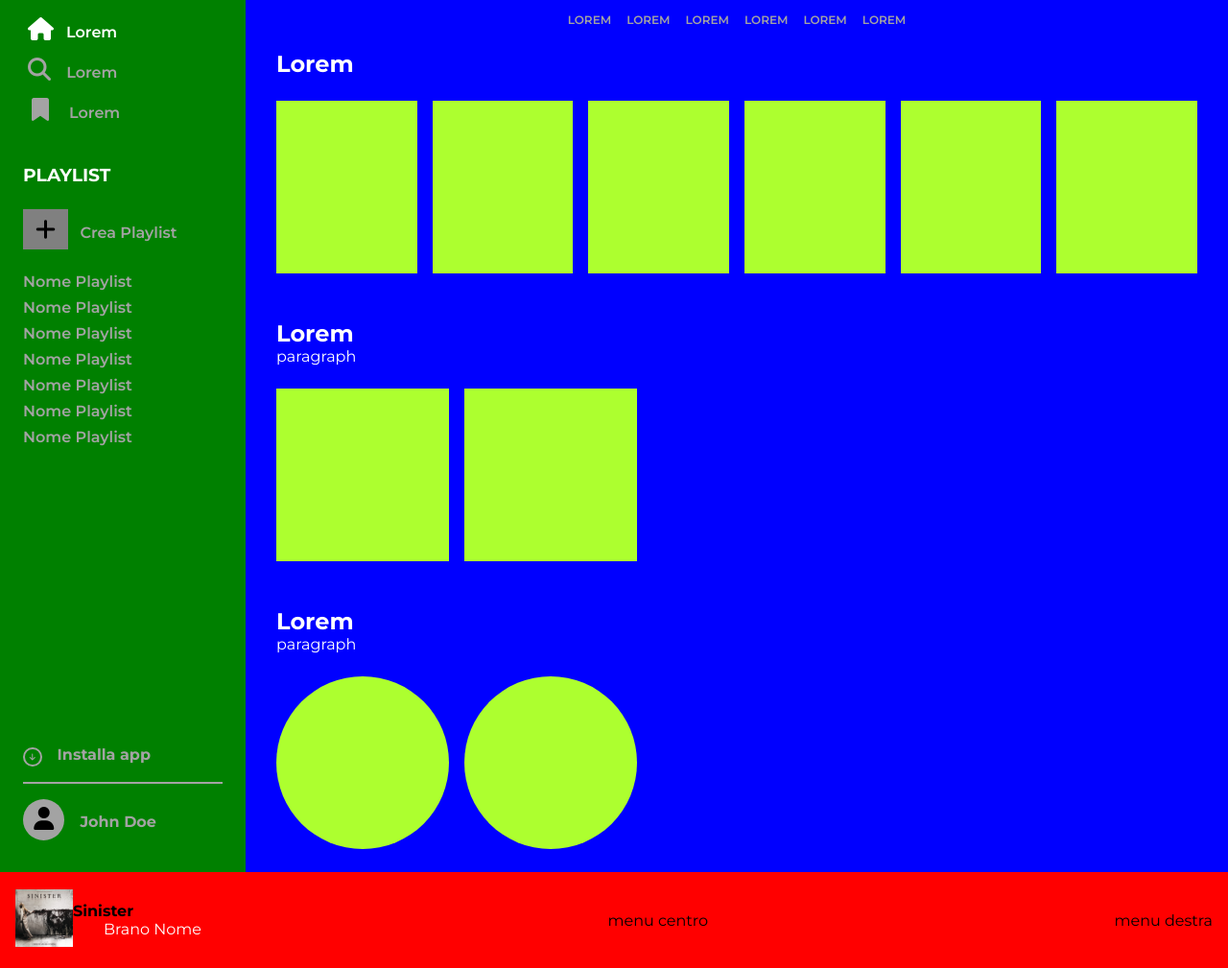
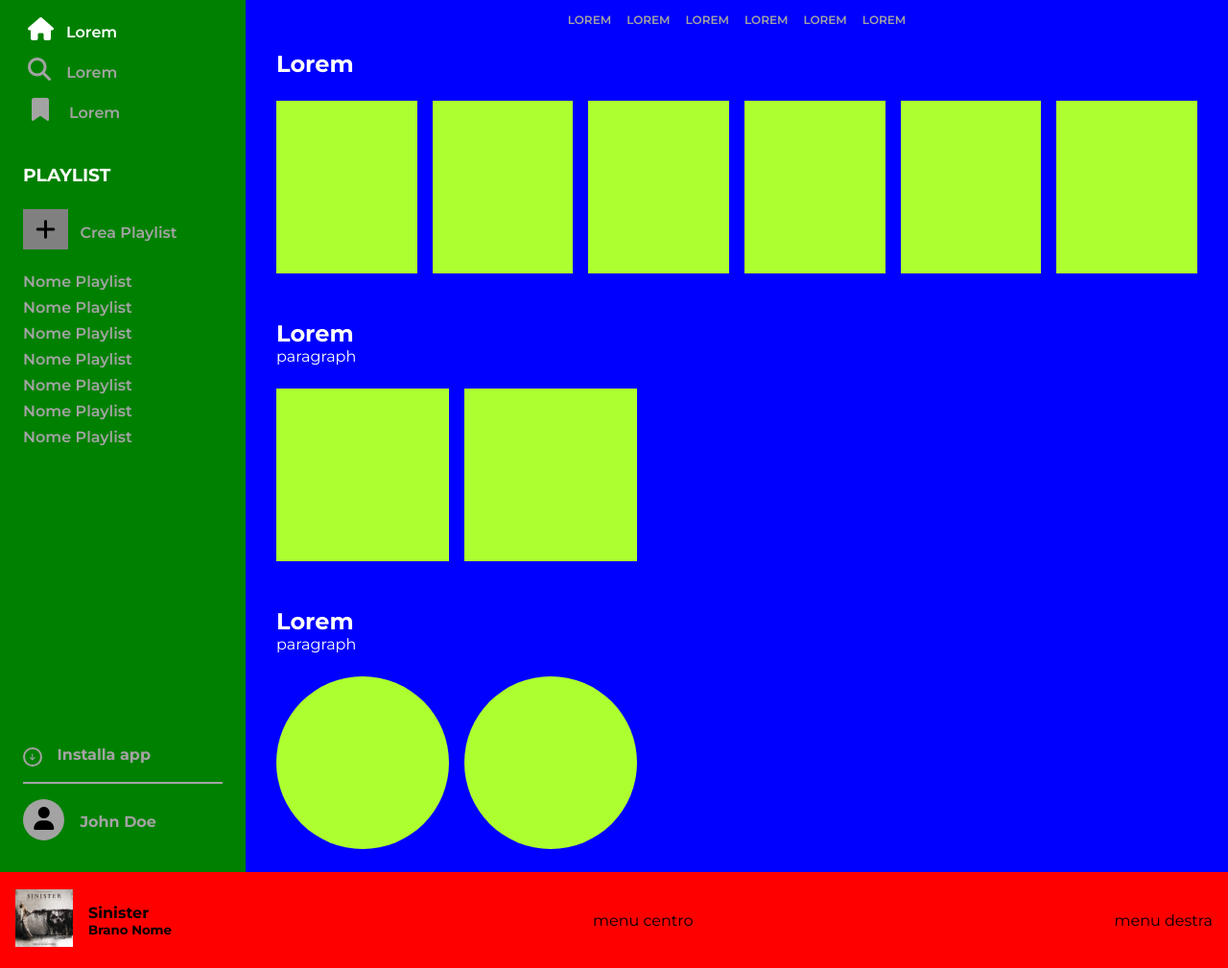
Before and after one commit to antonella1986/html-css-spotifyweb, a plain HTML site: page index.html in a window 1280 px wide. Shown: the part 91-1100 px from the top of the page at 96% size. Drawn offline with Linux system fonts and the light colour scheme.

Commit message:
fix left menu (footer)

```diff
--- a/css/style.css
+++ b/css/style.css
@@ -244,6 +244,7 @@ footer{
             display: flex;
             flex-direction: column;
             align-items: flex-start;
+            padding-left: 1rem;
         }
     }
 }
--- a/index.html
+++ b/index.html
@@ -101,7 +101,7 @@
         </div>
         <div class="name">
             <h4>Sinister</h4>
-            <p>Brano Nome</p>
+            <h5>Brano Nome</h5>
         </div>
         <div class="icons">
             <div></div>
```
